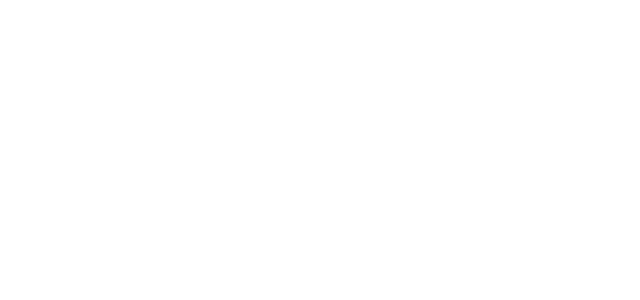
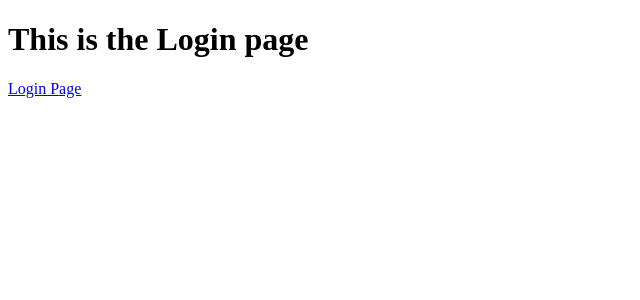
Before and after one commit to JAruliah/expense-tracker, a React (Create React App) app in the folder client/: page / in a window 1280 px wide. Shown: the top 300 px of the page, without its empty margins (0-640 px from the left). Built offline with nearby package versions, Linux system fonts and the light colour scheme.

Commit message:
react router

```diff
--- a/client/package.json
+++ b/client/package.json
@@ -8,6 +8,7 @@
     "@testing-library/user-event": "^12.8.3",
     "react": "^17.0.2",
     "react-dom": "^17.0.2",
+    "react-router-dom": "^5.3.0",
     "react-scripts": "4.0.3",
     "web-vitals": "^1.1.2"
   },
--- a/client/src/App.js
+++ b/client/src/App.js
@@ -1,9 +1,22 @@
 import React from "react";
+import Login from './pages/Login'
+import Register from "./pages/Register";
+import Dashboard from "./pages/Dashboard"
+import {BrowserRouter as Router, Route, Switch, Redirect} from 'react-router-dom'
+import NotFoundPage from './pages/404'
 
 function App() {
   return (
     <div className="App">
-
+      <Router>
+        <Switch>
+          <Route exact path ="/" component ={Login} />
+          <Route exact path ="/register" component ={Register} />
+          <Route exact path ="/dashboard" component ={Dashboard} />
+          <Route eact path="/404" component={NotFoundPage} />
+          <Redirect to="/404" />
+        </Switch>
+      </Router>
     </div>
   );
 }
--- a/client/src/index.js
+++ b/client/src/index.js
@@ -1,11 +1,14 @@
 import React from 'react';
 import ReactDOM from 'react-dom';
 import App from './App';
+import {BrowserRouter} from 'react-router-dom'
 
 
 ReactDOM.render(
   <React.StrictMode>
+    <BrowserRouter>
     <App />
+    </BrowserRouter>
   </React.StrictMode>,
   document.getElementById('root')
 );
--- /dev/null
+++ b/client/src/pages/404.jsx
@@ -0,0 +1,11 @@
+import React from "react";
+
+function Register(){
+    return (
+        <div>
+            <h1>404 Page Not Found</h1>
+        </div>
+    )
+}
+
+export default Register
--- /dev/null
+++ b/client/src/pages/Dashboard.jsx
@@ -0,0 +1,11 @@
+import React from "react";
+
+function Register(){
+    return (
+        <div>
+            <h1>This is the Dashboard</h1>
+        </div>
+    )
+}
+
+export default Register
--- /dev/null
+++ b/client/src/pages/Login.jsx
@@ -0,0 +1,13 @@
+import React from "react";
+import {Link} from 'react-router-dom'
+
+function Register(){
+    return (
+        <div>
+            <h1>This is the Login page</h1>
+            <Link to="/">Login Page</Link>
+        </div>
+    )
+}
+
+export default Register
--- /dev/null
+++ b/client/src/pages/Register.jsx
@@ -0,0 +1,11 @@
+import React from "react";
+
+function Register(){
+    return (
+        <div>
+            <h1>This is the register page</h1>
+        </div>
+    )
+}
+
+export default Register
```
Also changed, not shown: 1 other file (tests, documents, lock files or other folders).
